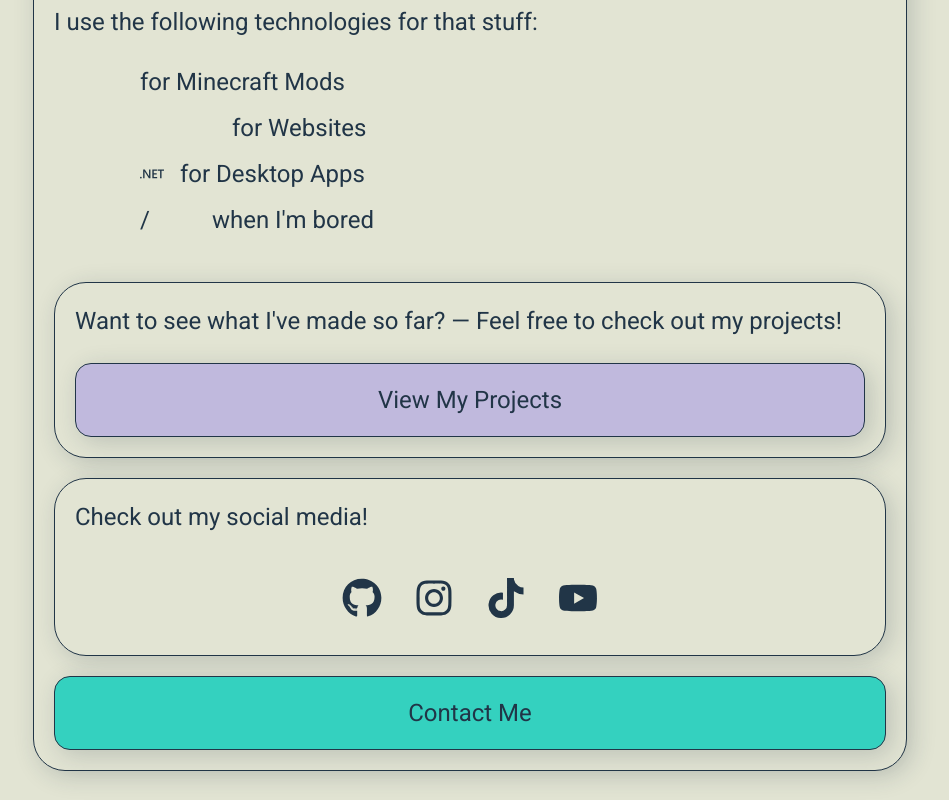
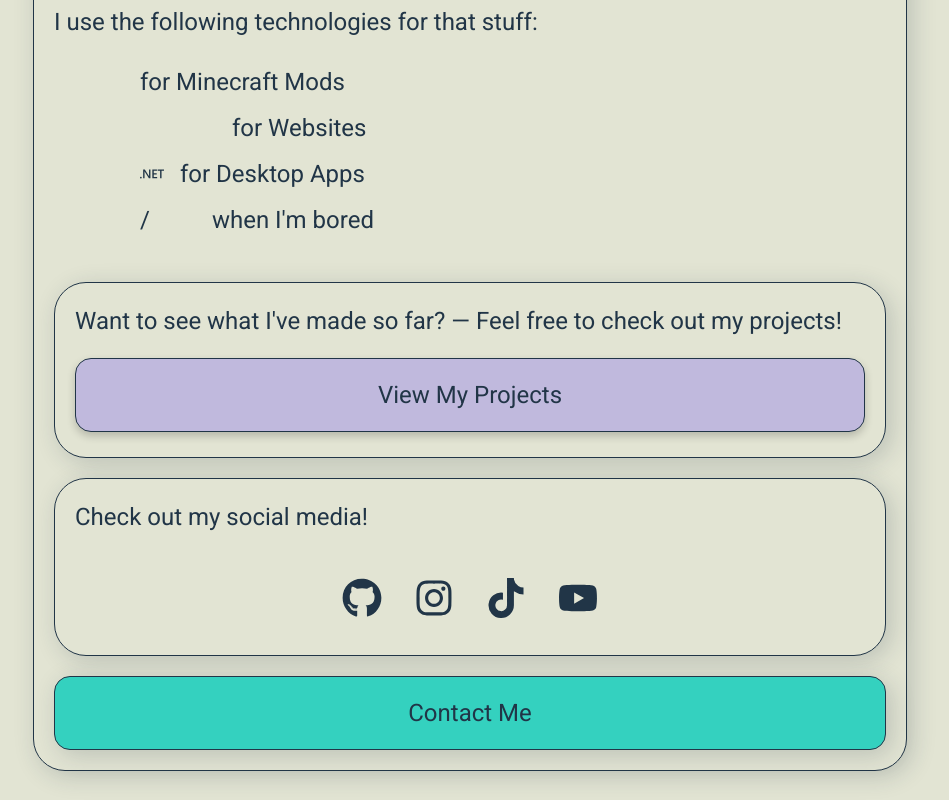
Before and after one commit to tobiazsh/tobiazsh.github.io, a React (Vite) app: page / in a window 1280 px wide. In both pictures the pointer is over the link "View My Projects". Shown: the part 622-1422 px from the top of the page, without its empty margins (170-1119 px from the left). Built offline with nearby package versions, Linux system fonts and the light colour scheme; some icons are missing.

Commit message:
Add little animations on hover

```diff
--- a/src/components/FloatingRedirect.module.css
+++ b/src/components/FloatingRedirect.module.css
@@ -13,3 +13,9 @@
     justify-content: center;
     align-items: center;
 }
+
+.button:hover {
+    box-shadow: 0 4px 8px rgba(0, 0, 0, 0.2);
+    transform: translateY(-5px);
+    transition: all 0.3s ease-in-out;
+}
--- a/src/components/HomeButton.module.css
+++ b/src/components/HomeButton.module.css
@@ -7,3 +7,9 @@
     gap: 20px;
     padding: 20px;
 }
+
+.home_button:hover {
+    box-shadow: 0 4px 8px rgba(0, 0, 0, 0.2);
+    transform: translateY(-5px);
+    transition: all 0.3s ease-in-out;
+}
--- a/src/components/ProjectCard.module.css
+++ b/src/components/ProjectCard.module.css
@@ -14,6 +14,12 @@
     gap: 2rem;
 }
 
+.card:hover {
+    box-shadow: 0 4px 8px rgba(0, 0, 0, 0.2);
+    transform: translateY(-5px);
+    transition: all 0.3s ease-in-out;
+}
+
 .img_container {
     max-width: 100%;
     aspect-ratio: 1 / 1;
```
